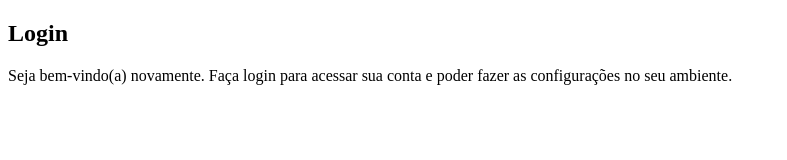
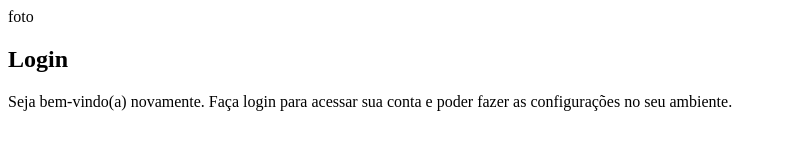
Before and after one commit to mendes2109/projeto-login, a plain HTML site: page index.html in a window 1280 px wide. Shown: the whole page, without its empty margins (0-787 px from the left). Drawn offline with Linux system fonts and the light colour scheme.

Commit message:
estrutura criada e organização de arquivos

```diff
--- /dev/null
+++ b/estilos/style.css
@@ -0,0 +1,5 @@
+@charset "UTF-8";
+
+/* Paleta de cores
+Verde: #49a09d
+Lilás: #5f2c82 */
--- a/index.html
+++ b/index.html
@@ -3,19 +3,23 @@
 <head>
     <meta charset="UTF-8">
     <meta name="viewport" content="width=device-width, initial-scale=1.0">
+    <link rel="stylesheet" href="estilos/style.css">
     <title>Document</title>
 </head>
 <body>
-
     <main>
-        <div id="login-backwhite">
-            <h2>Login</h2>
-            <p>Seja bem-vindo(a) novamente. Faça login para acessar sua conta e poder fazer as configurações no seu ambiente.</p>
-            <form action="#" method="post">
+        <section id="login">
+            <div id="imagem">
+                foto
+            </div>
+            <div id="formulário">
+                <h1>Login</h1>
+                <p>Seja bem-vindo(a) novamente. Faça login para acessar sua conta e poder fazer as configurações no seu ambiente.</p>
+            </div>
+            <form action="login.php" method="post">
 
             </form>
-        </div>
+        </section>
     </main>
-
 </body>
 </html>
```
Also changed, not shown: imagens/imagem.jpg (renamed from imagem.jpg).
